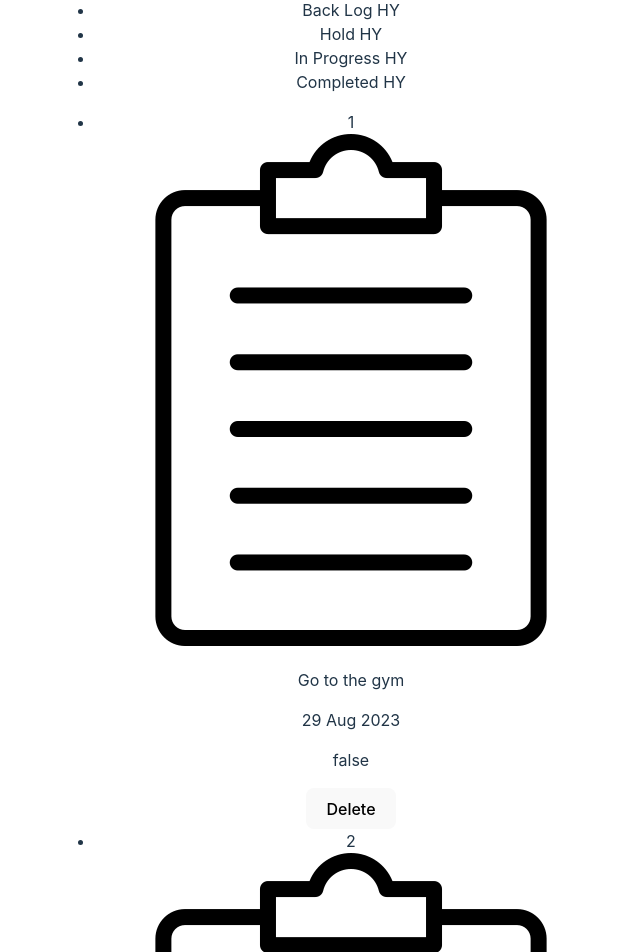
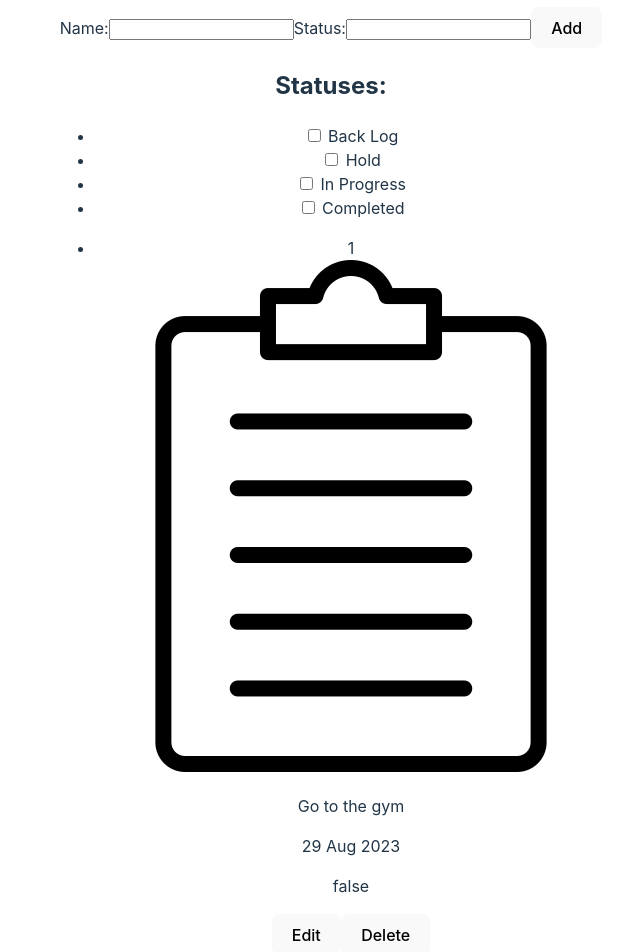
Before and after one commit to taraqr9/vue-todo, a Vue app: page / in a window 1280 px wide. Shown: the part 340-1292 px from the top of the page, without its empty margins (309-949 px from the left). Built offline with nearby package versions, Linux system fonts and the light colour scheme; data requests are answered from the project's data file; the HTML template or start-up script is replaced by a standard one.

Commit message:
WIP Edit todo

```diff
--- a/db.json
+++ b/db.json
@@ -31,11 +31,22 @@
       "created_at": "29 Aug 2023"
     }
   ],
-
   "statuses": [
-    "Back Log",
-    "Hold",
-    "In Progress",
-    "Completed"
+    {
+      "id": 1,
+      "status": "Back Log"
+    },
+    {
+      "id": 2,
+      "status": "Hold"
+    },
+    {
+      "id": 3,
+      "status": "In Progress"
+    },
+    {
+      "id": 4,
+      "status": "Completed"
+    }
   ]
 }
--- a/src/App.vue
+++ b/src/App.vue
@@ -2,26 +2,63 @@
 import { ref, reactive, onMounted } from "vue";
 import axios from "axios";
 
-const baseUrl = "http://localhost:3001/";
+const baseUrl = "http://localhost:3001";
 const todos = reactive({});
-const statuses = ref([]);
+const statuses = reactive({});
+
+const todo = ref({
+  name: "",
+  status: "",
+  created_at: new Date().toLocaleString("en-US", { timeZone: "Asia/Dhaka" }),
+});
 
 async function getTodos() {
-  const res = await fetch(baseUrl + "todos");
+  const res = await fetch(`${baseUrl}/todos`);
   Object.assign(todos, await res.json());
+}
+
+async function create() {
+  await fetch(`${baseUrl}/todos`, {
+    method: "POST",
+    headers: {
+      "Content-Type": "application/json",
+    },
+    body: JSON.stringify(todo.value),
+  });
+
+  alert("Todo created successfully!");
+
+  todo.value.name = "";
+  todo.value.status = "";
+  todo.value.created_at = "";
+}
+
+async function update(todo) {
+  todo.name = "updated Name";
+  todo.status = "updated Status";
+
+  await fetch(`${baseUrl}/todos/${todo.id}`, {
+    method: "PUT",
+    headers: {
+      "Content-Type": "application/json",
+    },
+    body: JSON.stringify(todo),
+  });
+
+  alert("Todo updated successfully!");
 }
 
 async function getAllStatus() {
   const res = await fetch(`${baseUrl}/statuses`);
-  statuses.value = await res.json();
-  console.log("Statuses:", statuses.value);
-  console.log("helosdffffffffffffffffffffffffffffffffffffffffffffff");
+  Object.assign(statuses, await res.json());
 }
 
 async function destroy(id) {
-  axios.delete(`http://localhost:3001/todos/` + id).then((res) => {
-    getTodos();
-  });
+  let x = window.confirm("You want to delete the todo?");
+
+  if (x) {
+    axios.delete(`${baseUrl}/todos/` + id);
+  }
 }
 
 onMounted(() => {
@@ -33,6 +70,7 @@ onMounted(() => {
 <template>
   <h1 className="text-3xl m-3 font-bold underline">Todo List!</h1>
 
+  <!--------------------------------------------------- Search Bar -->
   <div class="flex">
     <div class="flex-initial w-70 m-1 ...">
       <input
@@ -52,16 +90,37 @@ onMounted(() => {
     </div>
   </div>
 
+  <!------------------------------------------- Create Todo -->
+
+  <div>
+    <h1>Add Todo</h1>
+    <form @submit.prevent="create">
+      <label for="name">Name:</label>
+      <input v-model="todo.name" id="name" required />
+
+      <label for="status">Status:</label>
+      <input v-model="todo.status" id="status" required />
+
+      <button type="submit">Add</button>
+    </form>
+  </div>
+
+  <!------------------------------------------- Status ---------------------------->
   <h2 class="text-xl m-3 font-semibold">Statuses:</h2>
-  //NOTE - Show status output
+
   <ul>
-    <li v-for="status in statuses" :key="status">{{ status }} HY</li>
+    <li v-for="status in statuses" :key="status.id">
+      <input type="checkbox" class="checkbox checkbox-accent" />
+
+      {{ status.status }}
+    </li>
   </ul>
 
+  <!--------------------------------------------- Todos --------------------------->
   <ul role="list" class="border rounded-lg divide-y divide-gray-100">
     <li
       v-for="todo in todos"
-      :key="todo.email"
+      :key="todo.id"
       class="flex m-5 justify-between gap-x-6 py-5"
     >
       {{ todo.id }}
@@ -98,8 +157,14 @@ onMounted(() => {
       <div class="hidden shrink-0 sm:flex sm:flex-col sm:items-end">
         <div class="mt-1 flex items-center gap-x-1.5">
           <button
+            @click="update(todo)"
+            class="flex-none rounded-full bg-yellow-500 p-1"
+          >
+            Edit
+          </button>
+          <button
             @click="destroy(todo.id)"
-            class="flex-none rounded-full bg-red-600/20 p-1"
+            class="flex-none rounded-full bg-red-600 p-1"
           >
             Delete
           </button>
```
Also changed, not shown: Notes.txt.
